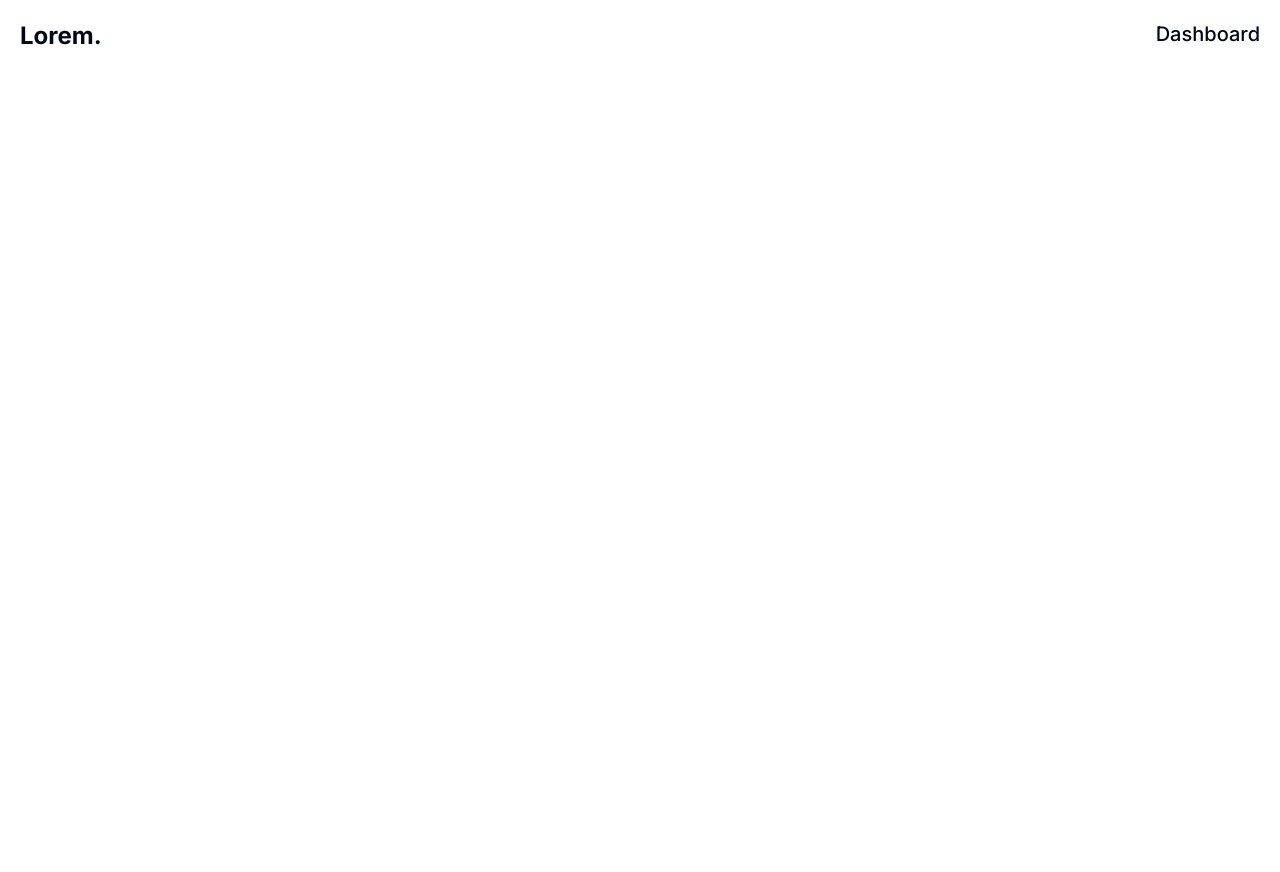
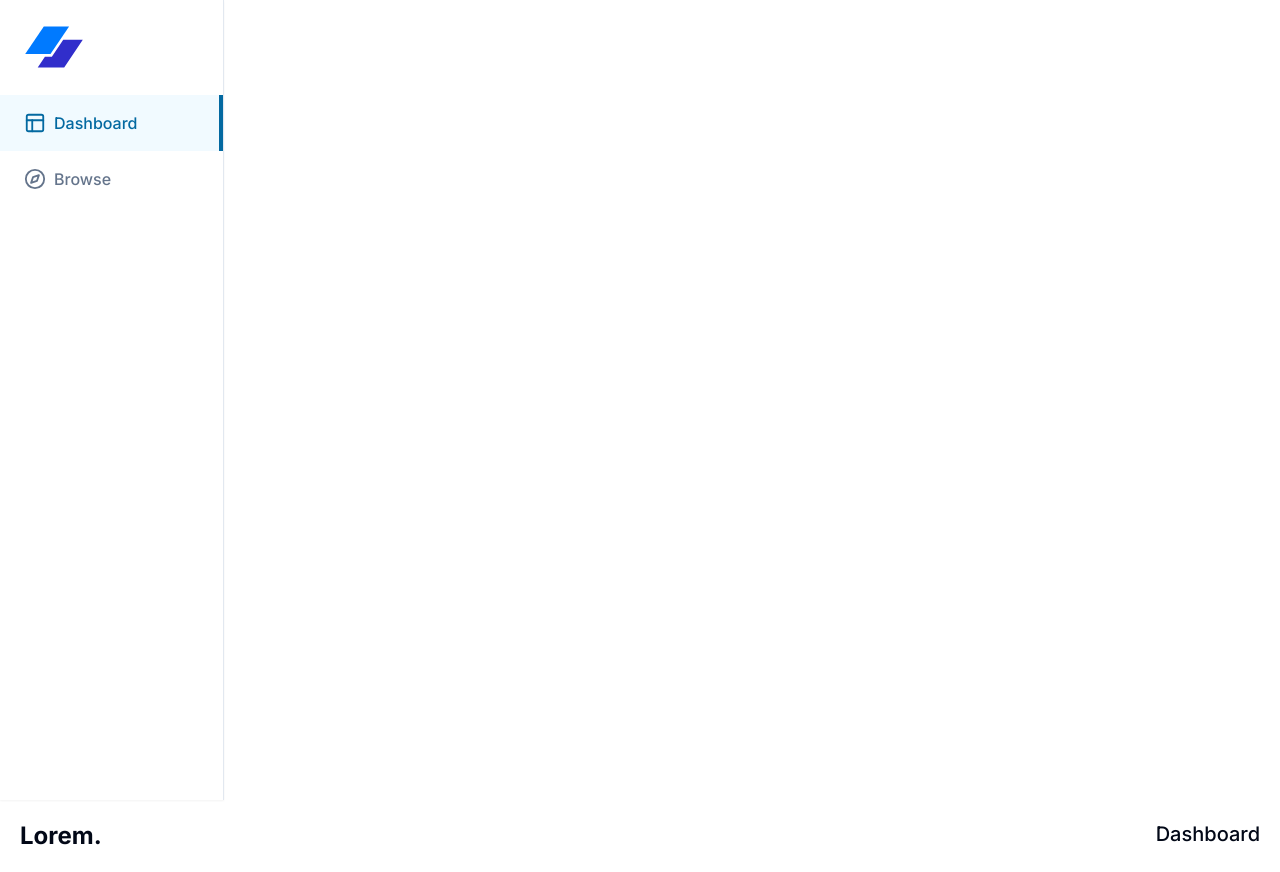
Before and after one commit to ellipsion/lms-app, a Next.js app: page / in a window 1280 px wide. Before the commit the page ends 800 px from the top, so only its background shows below. Built offline with nearby package versions, Linux system fonts and the light colour scheme.

Commit message:
added dashboard layout

```diff
--- /dev/null
+++ b/app/(dashboard)/_components/sidebar/index.tsx
@@ -0,0 +1,18 @@
+import React from "react";
+import Logo from "./logo";
+import SidebarRoutes from "./sidebar-routes";
+
+const Sidebar = () => {
+  return (
+    <div className="h-full border-r flex flex-col overflow-y-auto bg-white shadow-sm">
+      <div className="p-6">
+        <Logo />
+      </div>
+      <div className="flex flex-col w-full">
+        <SidebarRoutes />
+      </div>
+    </div>
+  );
+};
+
+export default Sidebar;
--- /dev/null
+++ b/app/(dashboard)/_components/sidebar/logo.tsx
@@ -0,0 +1,7 @@
+import Image from "next/image";
+
+const Logo = () => {
+  return <Image height={60} width={60} alt="logo" src={"/logo.svg"} />;
+};
+
+export default Logo;
--- /dev/null
+++ b/app/(dashboard)/_components/sidebar/sidebar-item.tsx
@@ -0,0 +1,46 @@
+import { cn } from "@/lib/utils";
+import { LucideIcon } from "lucide-react";
+import { usePathname, useRouter } from "next/navigation";
+import React from "react";
+
+interface sidebarItemProps {
+  icon: LucideIcon;
+  label: string;
+  href: string;
+}
+
+const SidebarItem = ({ icon: Icon, label, href }: sidebarItemProps) => {
+  const pathname = usePathname();
+  const router = useRouter();
+
+  const isActive = pathname === href || pathname?.startsWith(`${href}/`);
+  const changeRoute = () => router.push(href);
+
+  return (
+    <button
+      type="button"
+      onClick={changeRoute}
+      className={cn(
+        "flex items-center font-medium text-center gap-x-2 text-slate-500 pl-6 transition-all hover:text-slate-600 hover:bg-slate-300/20",
+        isActive &&
+          "text-sky-700 hover:text-sky-700 bg-sky-200/20 hover:bg-sky-200/20"
+      )}
+    >
+      <div className="flex items-center gap-x-2 py-4">
+        <Icon
+          size={22}
+          className={cn("text-slate-500", isActive && "text-sky-700")}
+        />
+        {label}
+      </div>
+      <div
+        className={cn(
+          "ml-auto opacity-0 border-2 border-sky-700 h-full",
+          isActive && "opacity-100"
+        )}
+      ></div>
+    </button>
+  );
+};
+
+export default SidebarItem;
--- /dev/null
+++ b/app/(dashboard)/_components/sidebar/sidebar-routes.tsx
@@ -0,0 +1,30 @@
+"use client";
+
+import { Compass, Layout } from "lucide-react";
+import SidebarItem from "./sidebar-item";
+
+const guestRoutes = [
+  {
+    icon: Layout,
+    label: "Dashboard",
+    href: "/",
+  },
+  {
+    icon: Compass,
+    label: "Browse",
+    href: "/search",
+  },
+];
+
+const SidebarRoutes = () => {
+  const routes = guestRoutes;
+  return (
+    <div className="flex flex-col w-full">
+      {routes.map((route) => (
+        <SidebarItem key={route.href} {...route} />
+      ))}
+    </div>
+  );
+};
+
+export default SidebarRoutes;
--- /dev/null
+++ b/app/(dashboard)/layout.tsx
@@ -0,0 +1,16 @@
+import { TLayoutProps } from "@/lib/typings";
+import React from "react";
+import Sidebar from "./_components/sidebar";
+
+const DashboardLayout = ({ children }: TLayoutProps) => {
+  return (
+    <div className="h-full">
+      <div className="hidden md:flex h-full bg-gray-50 w-56 flex-col z-50">
+        <Sidebar />
+      </div>
+      {children}
+    </div>
+  );
+};
+
+export default DashboardLayout;
```
Also changed, not shown: public/logo.svg (added).
